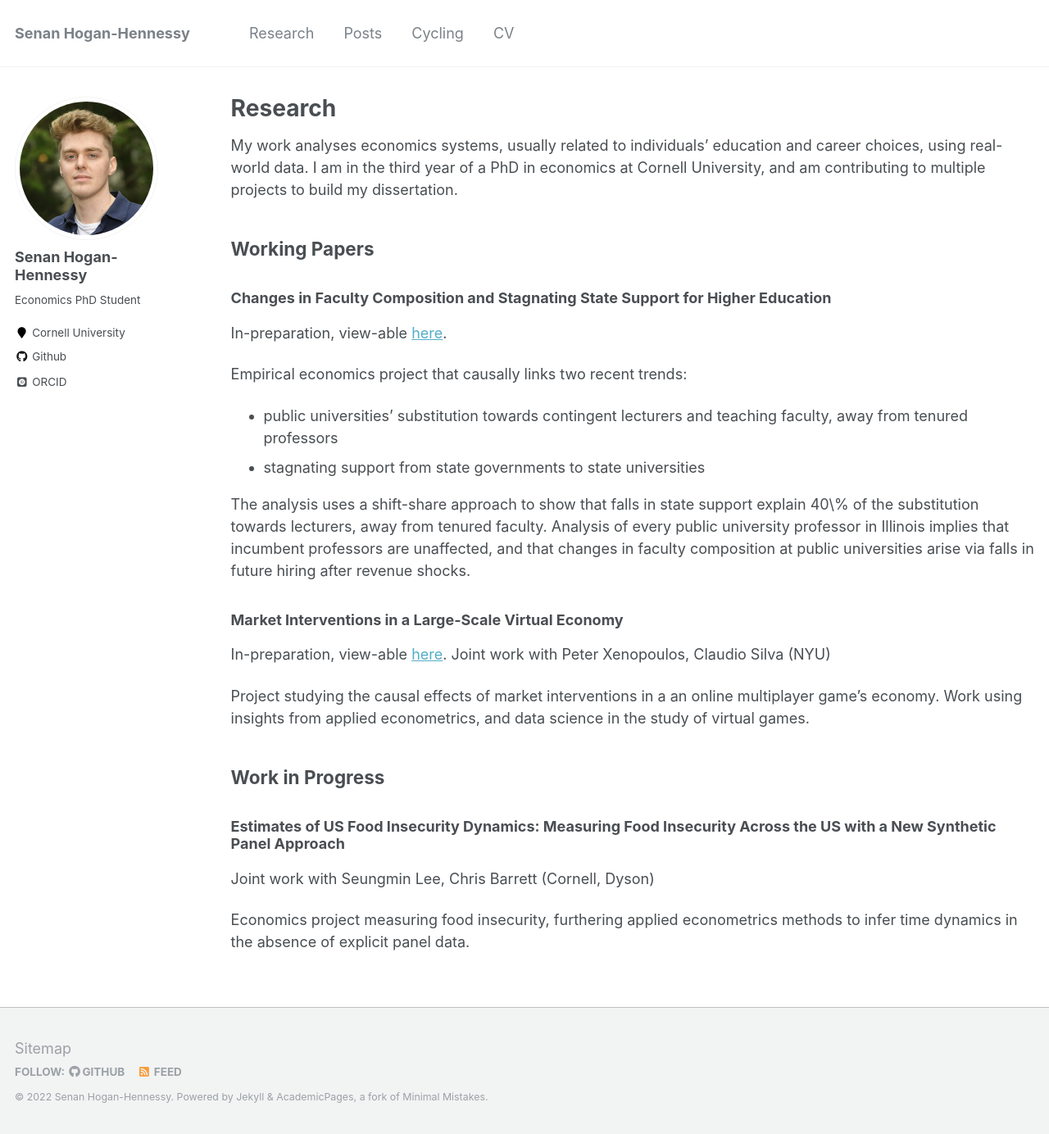
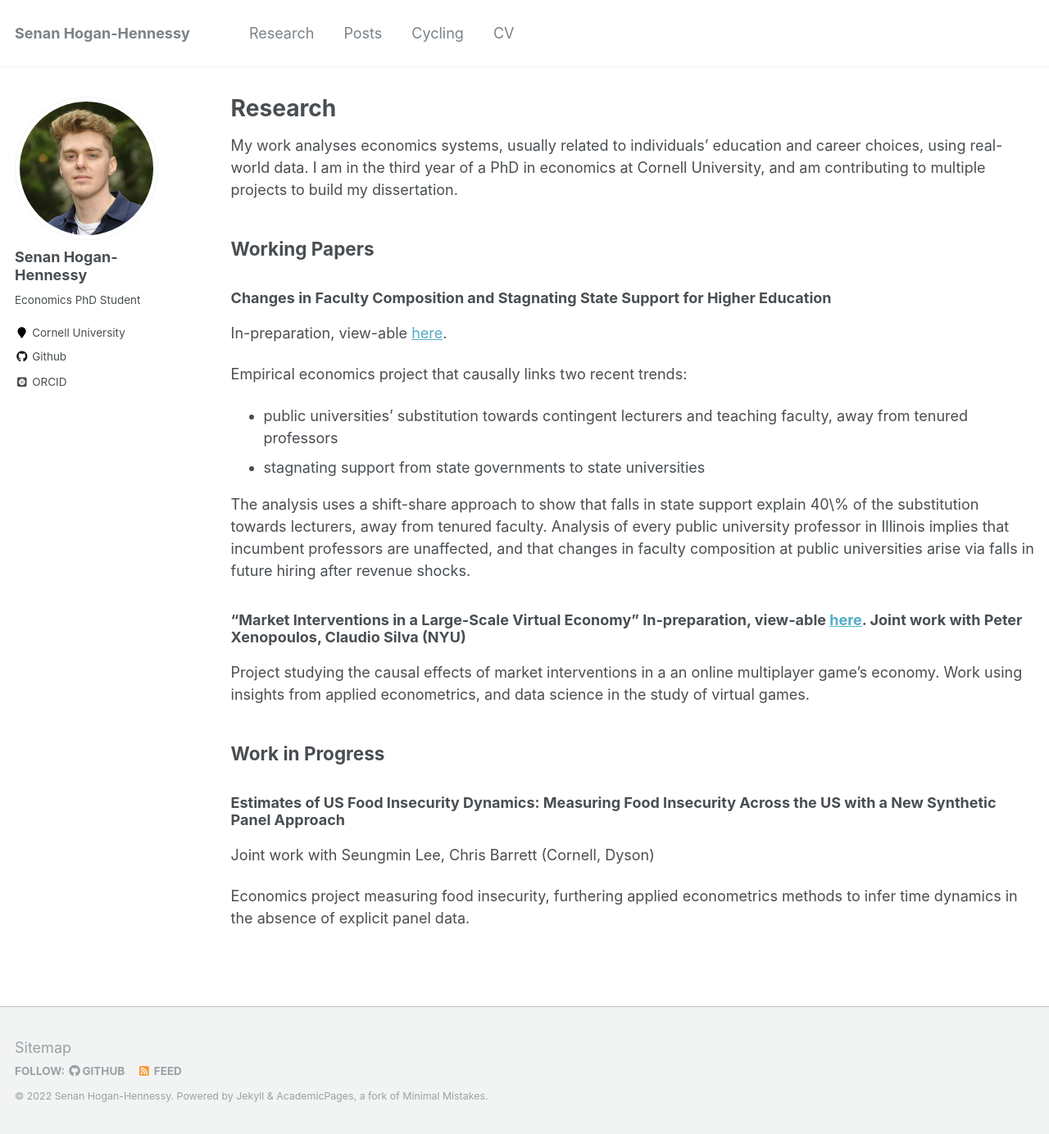
Before and after one commit to shoganhennessy/shoganhennessy.github.io, a Jekyll site: the page built from _pages/research.md, in a window 1280 px wide and 1384 px high. Shown: the whole window at 82% size. Built offline with Jekyll 4.4.1, drawn with Linux system fonts in a browser that asks for light colours; some web fonts are replaced.

Commit message:
adjust desc.

```diff
--- a/_pages/research.md
+++ b/_pages/research.md
@@ -22,10 +22,7 @@ Empirical economics project that causally links two recent trends:
 The analysis uses a shift-share approach to show that falls in state support explain 40\% of the substitution towards lecturers, away from tenured faculty.
 Analysis of every public university professor in Illinois implies that incumbent professors are unaffected, and that changes in faculty composition at public universities arise via falls in future hiring after revenue shocks.
 
-### Market Interventions in a Large-Scale Virtual Economy
-
-In-preparation, view-able [here](https://doi.org/10.48550/arXiv.2210.07970).
-Joint work with Peter Xenopoulos, Claudio Silva (NYU)
+### "Market Interventions in a Large-Scale Virtual Economy" In-preparation, view-able [here](https://doi.org/10.48550/arXiv.2210.07970). Joint work with Peter Xenopoulos, Claudio Silva (NYU)
 
 Project studying the causal effects of market interventions in a an online multiplayer game's economy.
 Work using insights from applied econometrics, and data science in the study of virtual games.
```
